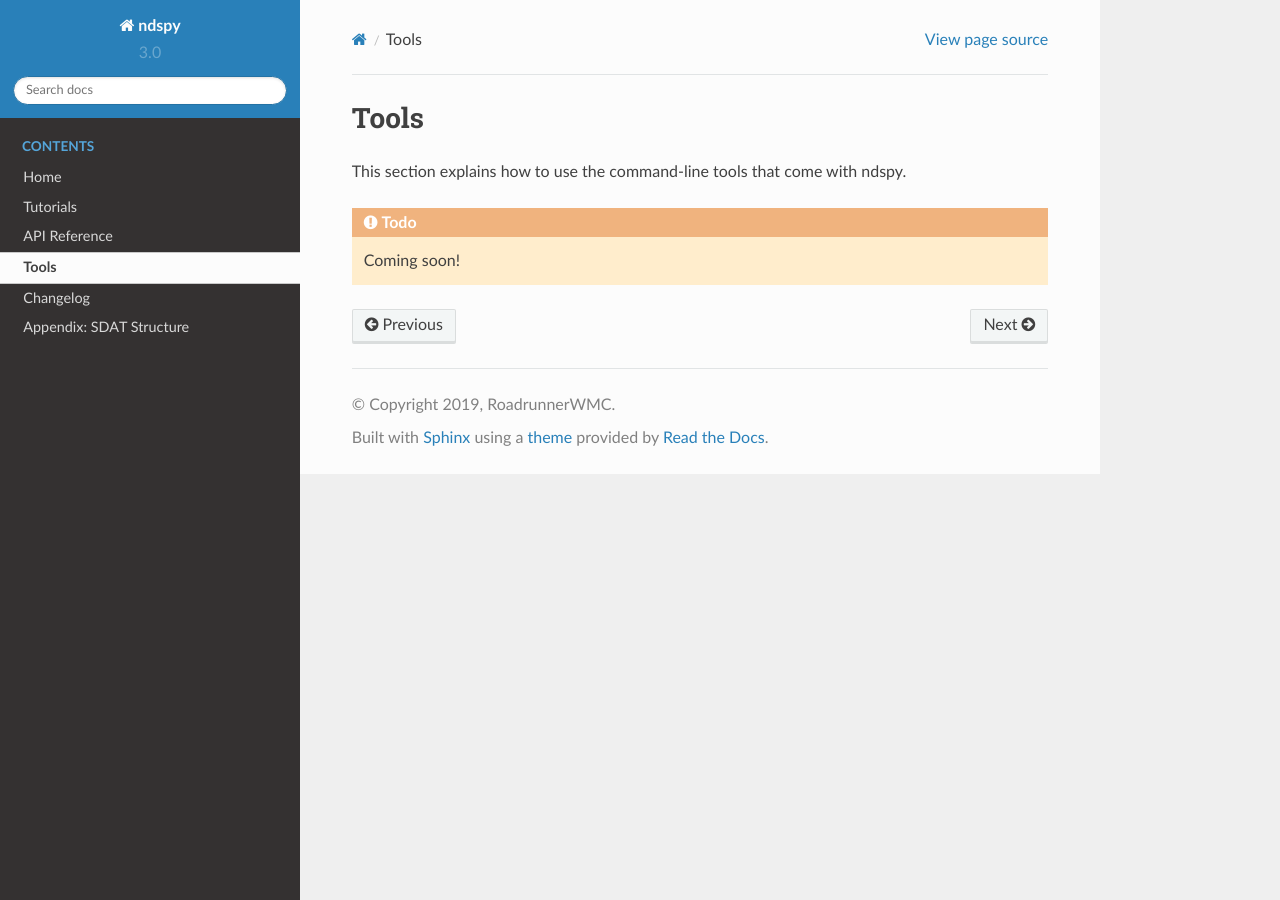
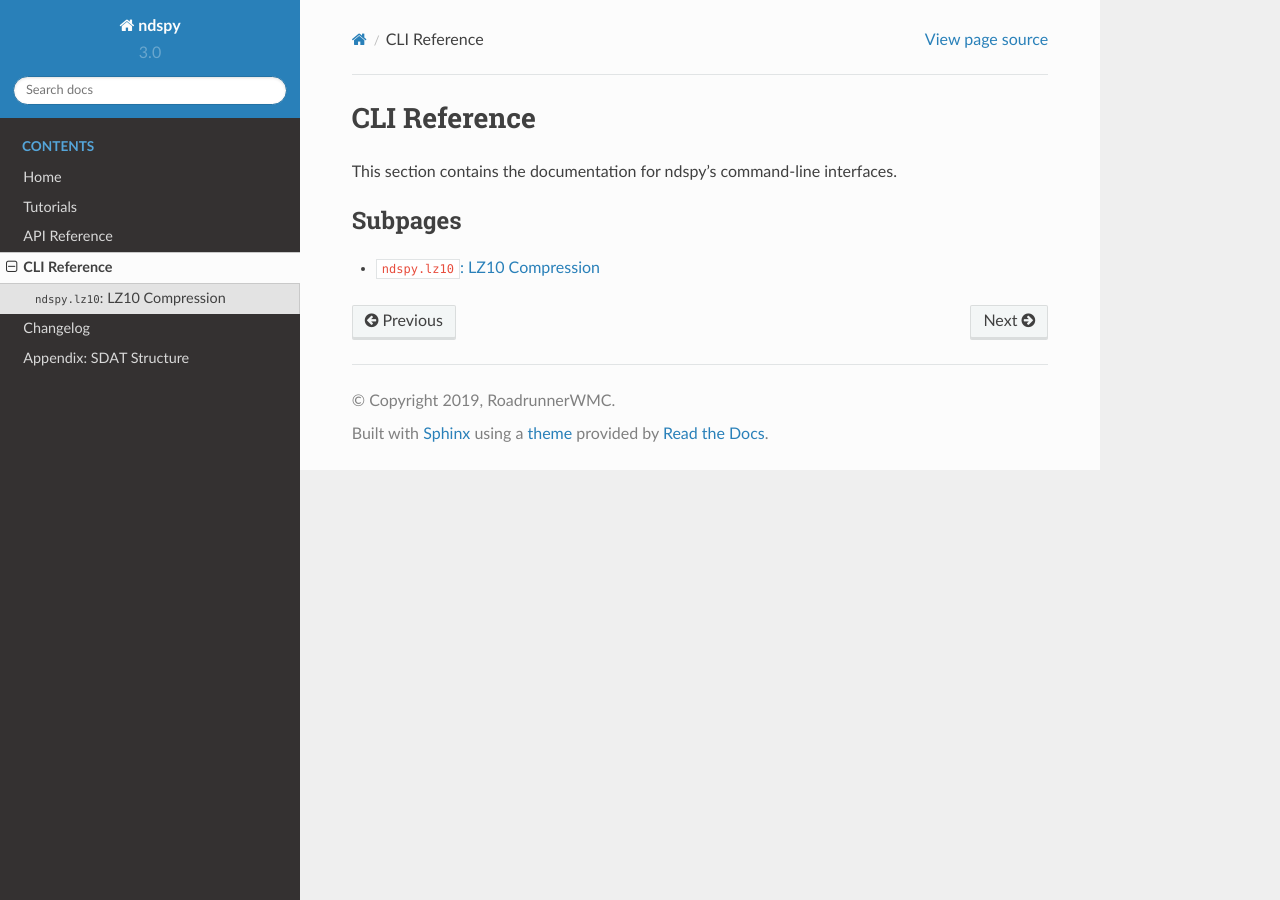
Before and after one commit to RoadrunnerWMC/ndspy, a Sphinx documentation site: the page built from docs/source/cli/index.rst, in a window 1280 px wide. Built offline with Sphinx 7.4.7 and the Read the Docs theme 2.0.0, drawn with Linux system fonts in a browser that asks for light colours.

Commit message:
Add documentation for LZ10 CLI

```diff
--- a/docs/source/tools/index.rst
+++ b/docs/source/cli/index.rst
@@ -16,16 +16,14 @@
     You should have received a copy of the GNU General Public License
     along with ndspy.  If not, see <https://www.gnu.org/licenses/>.
 
-Tools
-=====
+CLI Reference
+=============
 
-This section explains how to use the command-line tools that come with ndspy.
-
-.. todo::
-
-    Coming soon!
+This section contains the documentation for ndspy's command-line interfaces.
 
 
 .. toctree::
-    :maxdepth: 2
+    :maxdepth: 1
     :caption: Subpages
+
+    lz10
--- a/docs/source/index.rst
+++ b/docs/source/index.rst
@@ -267,7 +267,7 @@ subject to drastic changes at any time. This is also mentioned in the
     Home <self>
     tutorials/index
     api/index
-    tools/index
+    cli/index
     changelog
     appendices/sdat-structure
 
```
Also changed, not shown: other parts of docs/source/cli/index.rst (+1 -1 lines), docs/source/cli/lz10.rst (added, +87 -0 lines).
